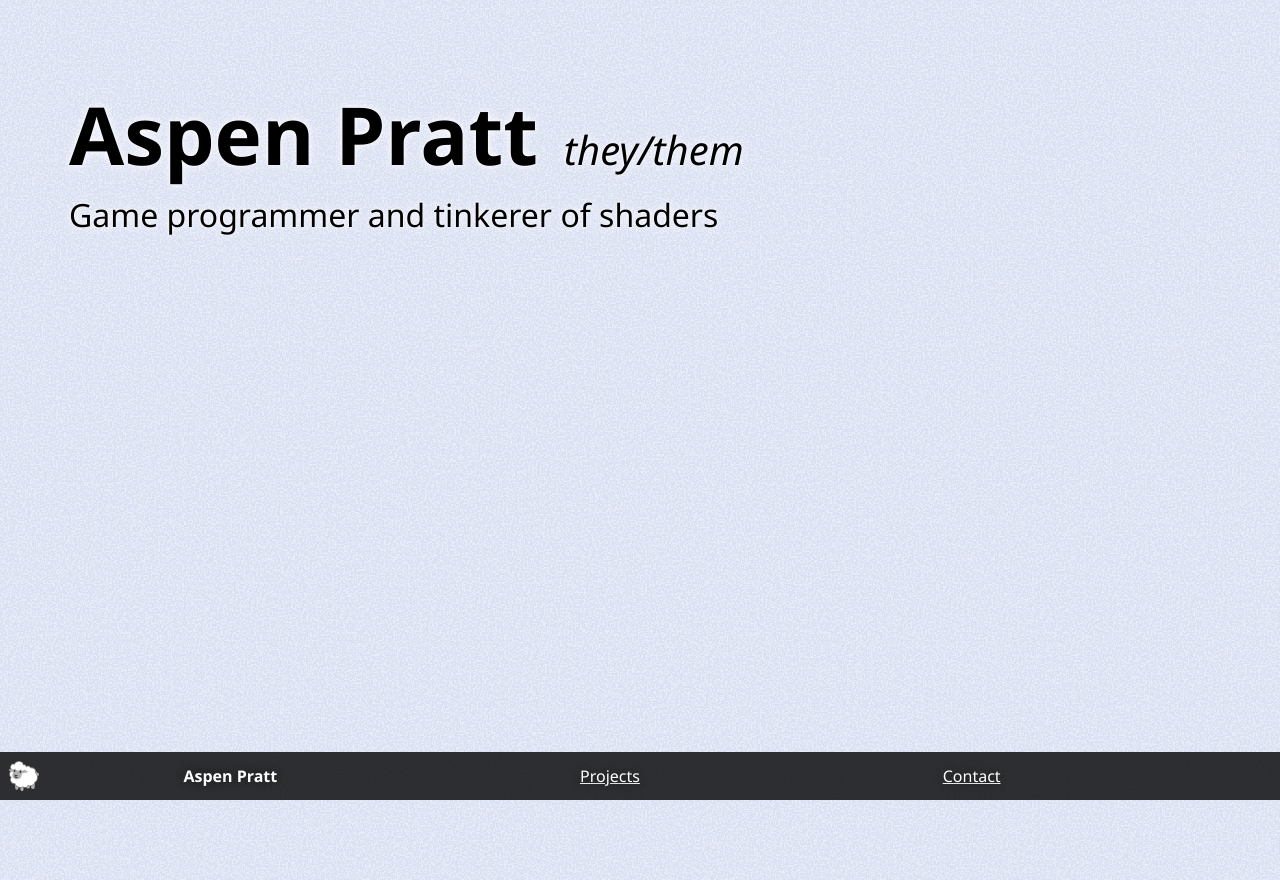
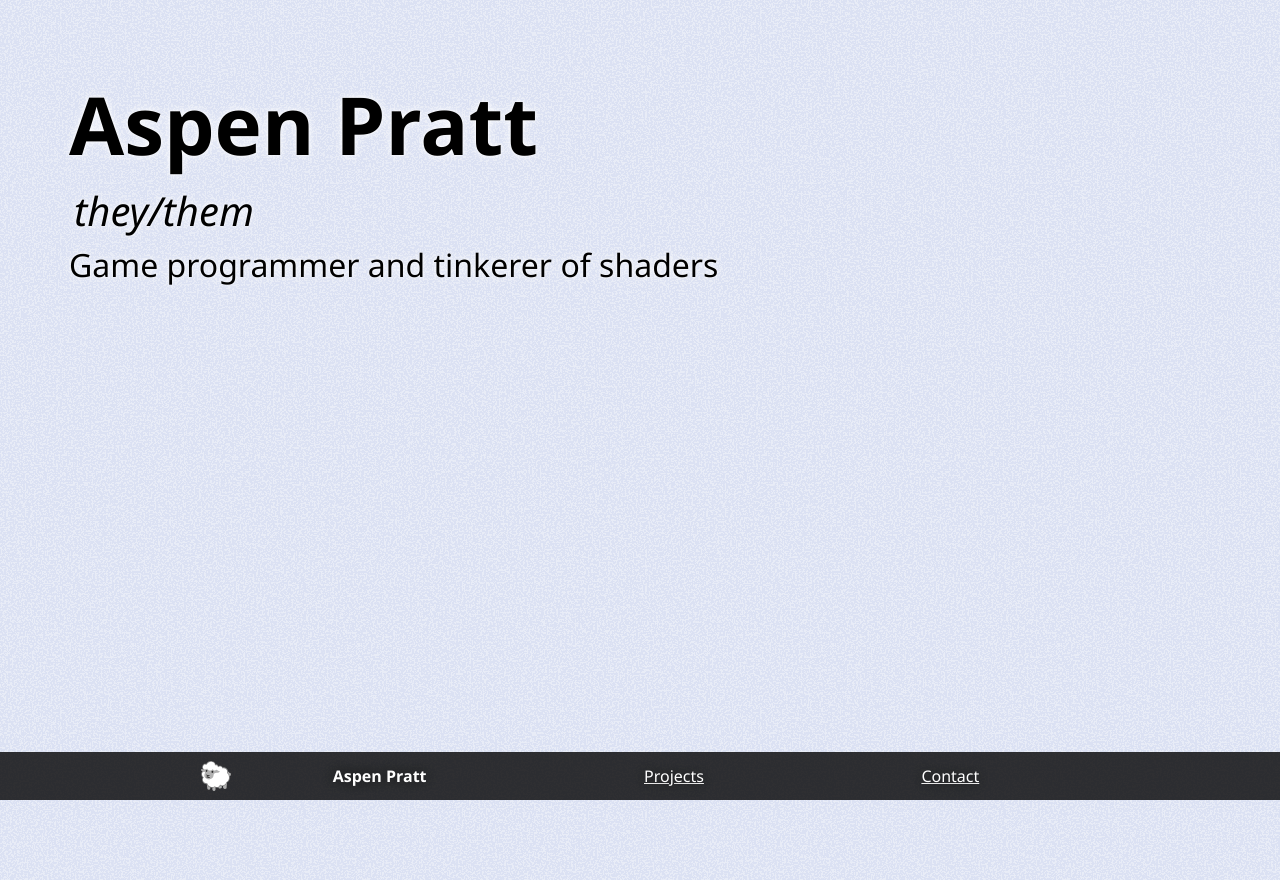
Before and after one commit to Fuzzyzilla/portfolio, a website built with webpack: page www/index.html in a window 1280 px wide. Shown: the top 880 px of the page. Built offline with nearby package versions, Linux system fonts and the light colour scheme; what vector-sheepy would draw is missing.

Commit message:
add re-usable column padding class

```diff
--- a/www/index.html
+++ b/www/index.html
@@ -37,7 +37,7 @@
         </div>
       </div>
     </div>
-    <nav>
+    <nav class="columnify">
       <a id="navname" href="#bigheader">
         <img class="baa sr-skip" aria-hidden="true" id="fallback_sheep" src="img/sheep.svg" alt="Sheep Icon">
         <span>Aspen Pratt</span>
@@ -48,7 +48,7 @@
       <a href="#contact"><span>Contact</span></a>
     </nav>
     <main>
-      <section class="cardsection" id="projects">
+      <section class="cardsection columnify" id="projects">
         <h2>Project Highlights</h2>
         <section class="card">
           <h3>Holonomy<time datetime="2022-7-17">July 2022</time></h3>
@@ -170,7 +170,7 @@
         Content content
       </section>
     </main>
-    <footer id="contact">
+    <footer class="columnify" id="contact">
       <div>
         <p>Contact me:</p>
         <address>
--- a/www/package.json
+++ b/www/package.json
@@ -38,6 +38,6 @@
     "hello-wasm-pack": "^0.1.0",
     "webpack": "^4.29.3",
     "webpack-cli": "^3.1.0",
-    "webpack-dev-server": "^3.1.5"
+    "webpack-dev-server": "^3.11.3"
   }
 }
--- a/www/style.css
+++ b/www/style.css
@@ -19,6 +19,15 @@ body {
     --footer-color: rgb(114, 147, 180);
     --footer-font-color: black;
     --footer-shadow: #ffffff80;
+    /* column layout should be as wide as the narrowest axis */
+    /* for virtical screens, this is 0. For horizontal ones, it gives a centering effect */
+    --column-margin: min(15vw, calc((100vw - 100vmin)/2));
+}
+/* Add a document-uniform padding to the left and right to make a column content area down the center */
+.columnify {
+    /* padding is used to ensure backgroun stretches correctly */
+    padding-left: var(--column-margin);
+    padding-right: var(--column-margin);
 }
 #bigheader::before {
     content :"";
@@ -74,6 +83,8 @@ body {
     color: var(--title-color);
 }
 #bigwords .pronouns {
+    /* don't wrap this text, just move it all to the newline if need be! */
+    display: block;
     font-style: italic;
     font-weight: lighter;
     font-size: 0.5em;
```
